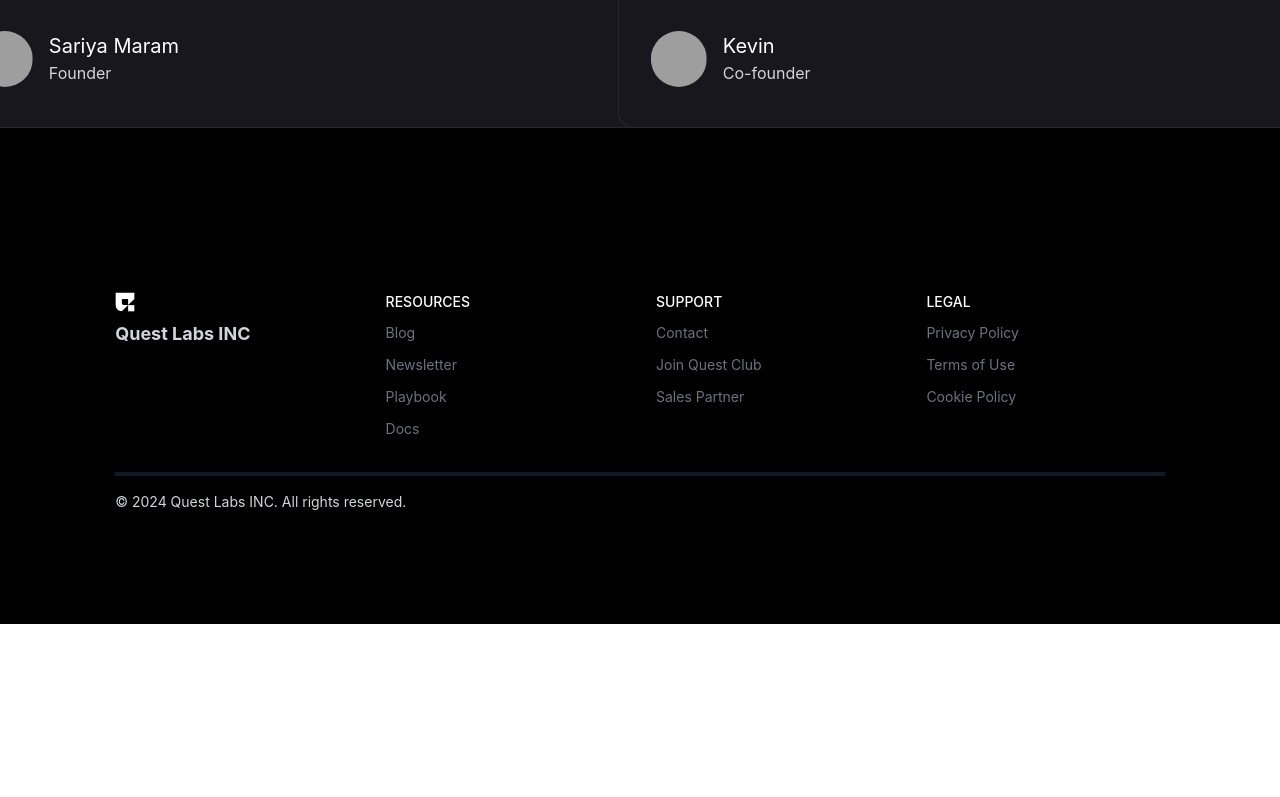
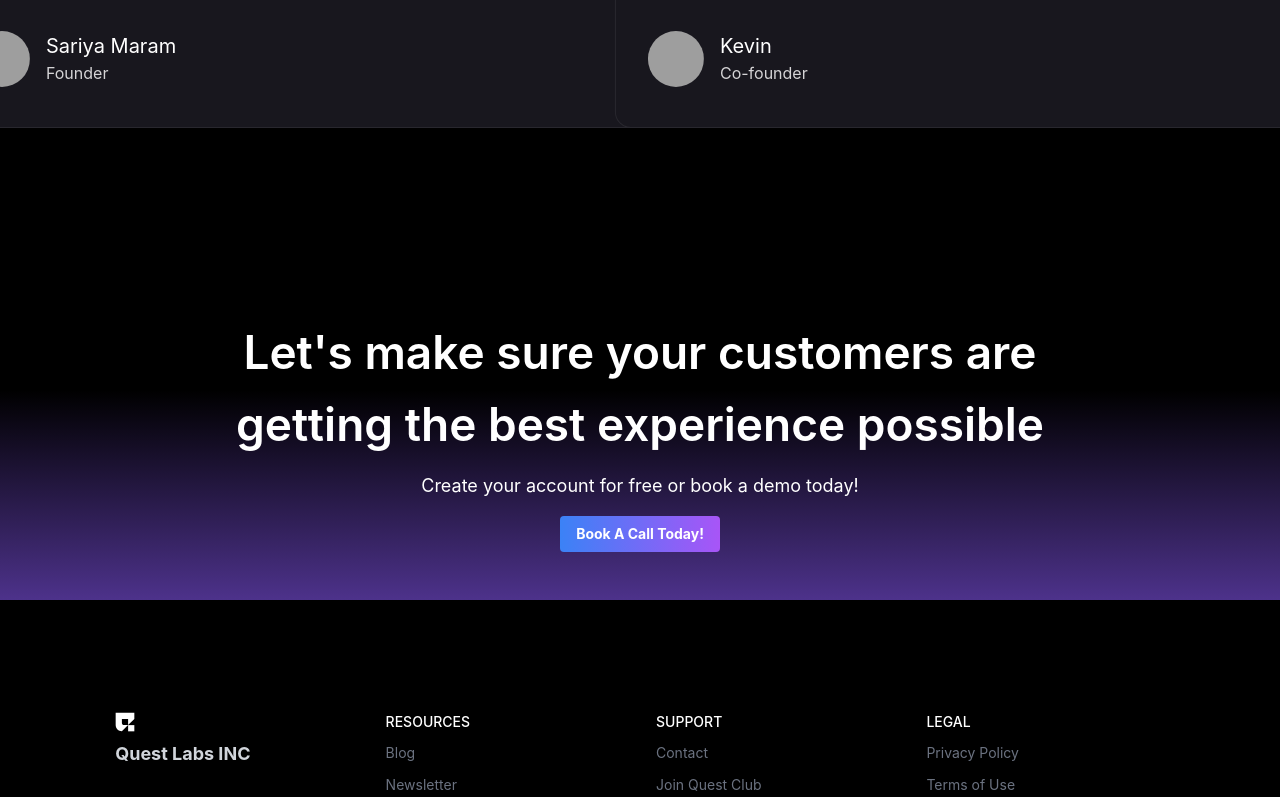
Before and after one commit to AyushiVashisth/quest-labs, a React (Create React App) app: page / in a window 1280 px wide. Shown: the part 5497-6294 px from the top of the page. Before the commit the page ends 6121 px from the top, so only its background shows below. Built offline with nearby package versions, Linux system fonts and the light colour scheme; grey boxes are pictures that could not be loaded.

Commit message:
create BookCall component

```diff
--- /dev/null
+++ b/src/pages/BookCall.jsx
@@ -0,0 +1,36 @@
+import React from "react";
+
+const BookCall = () => {
+  return (
+    <div className="w-full relative m-auto overflow-hidden header-background" style={{
+      background:
+        "linear-gradient(to bottom, #000000,  #000000,  #4d328b)"
+    }}>
+      <div className="flex flex-col gap-7 mt-[136px] mb-12">
+        <div style={{ opacity: 1, transform: "none" }}>
+          <div
+            className="leading-[72px]"
+            style={{ opacity: 1, transform: "none" }}
+          >
+            <p className="text-[32px] lg:text-[46px] text-[#FFF] text-center leading-[54px] lg:leading-[72px] font-semibold font-figtree w-[358px] md:w-[650px] lg:w-[940px] m-auto">
+              Let's make sure your customers are getting the best experience
+              possible
+            </p>
+          </div>
+          <div style={{ opacity: 1, transform: "none" }}>
+            <p className="text-[16px] md:text-lg text-center text-white leading-[26px] mg:leading-7 w-[350px] md:w-[618px] m-auto mt-3">
+              Create your account for free or book a demo today!
+            </p>
+          </div>
+          <div className="flex items-center justify-center mt-4">
+            <button className="bg-gradient-to-r from-blue-500 to-purple-500 text-white font-bold py-2 px-4 rounded transition duration-300 text-sm">
+              Book A Call Today!
+            </button>
+          </div>
+        </div>
+      </div>
+    </div>
+  );
+};
+
+export default BookCall;
--- a/src/pages/LandingPage.jsx
+++ b/src/pages/LandingPage.jsx
@@ -5,6 +5,7 @@
 import CustomerReviews from "./CustmerReviews";
 import CardComponent from "./CardComponent";
 import { cards } from "../assets/data";
+import BookCall from "./BookCall";
 
 const LandingPage = () => {
   return (
@@ -25,6 +26,7 @@
         </div>
       </div>
       <CustomerReviews />
+      <BookCall />
     </div>
   );
 };
```
